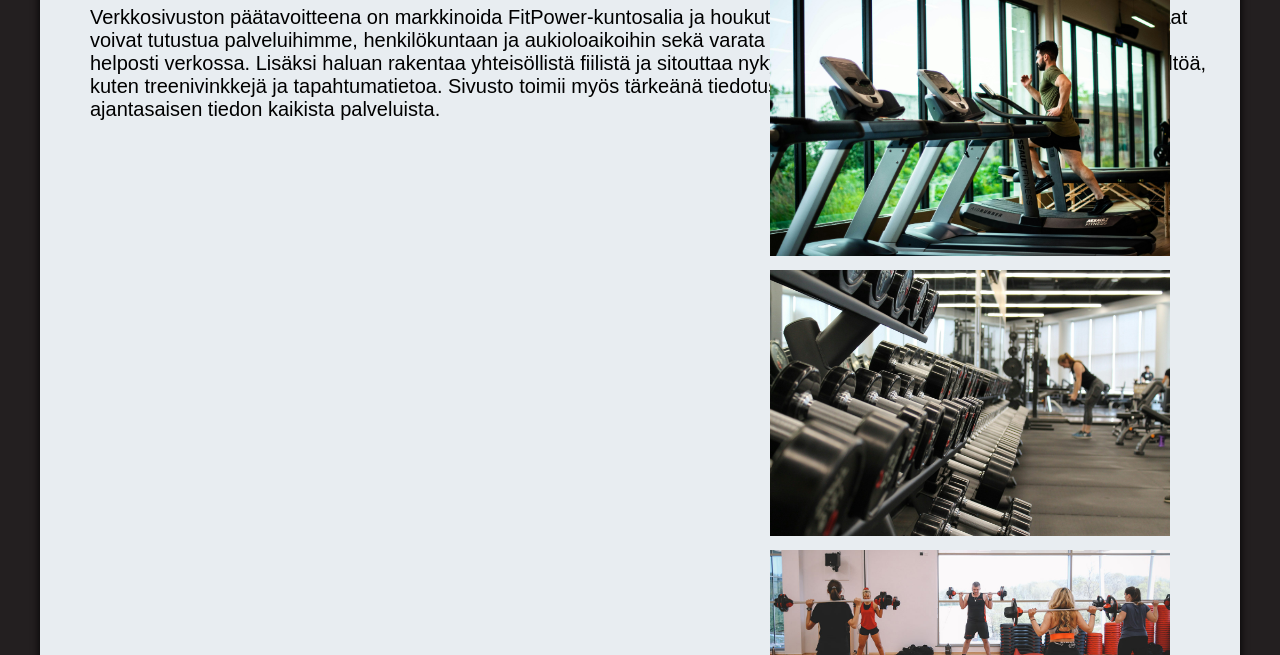
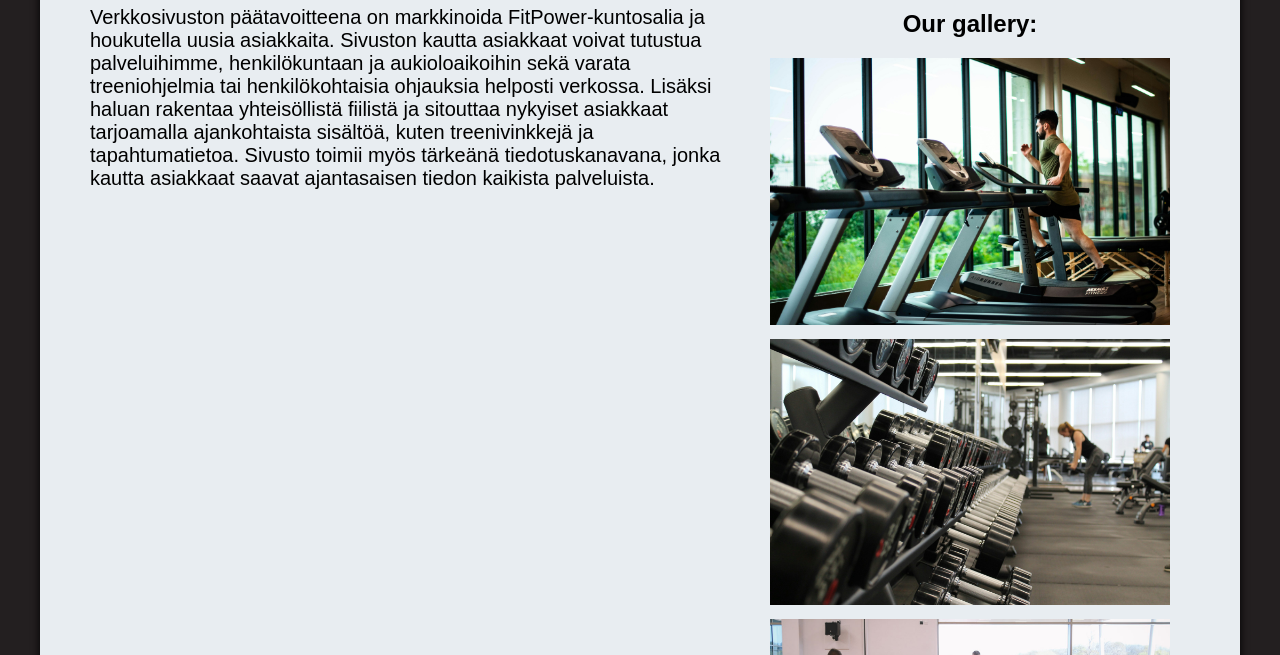
Before and after one commit to Mancavern/serkandogan.github.io, a plain HTML site: page home.html in a window 1280 px wide. Shown: the part 445-1100 px from the top of the page. Drawn offline with Linux system fonts and the light colour scheme.

Commit message:
Update home.html

```diff
--- a/home.html
+++ b/home.html
@@ -8,6 +8,7 @@
     <style>
         p
         {
+            margin-right: 480px;
             font-size: 20px;
             margin-left: 30px;
         }
```
